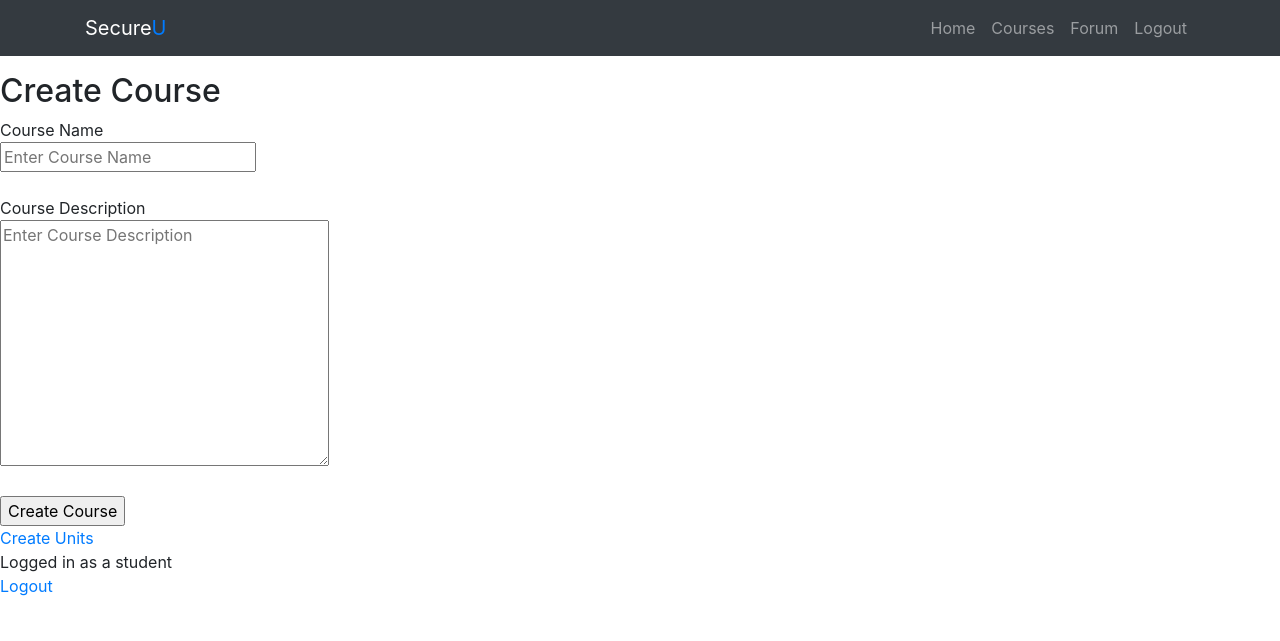
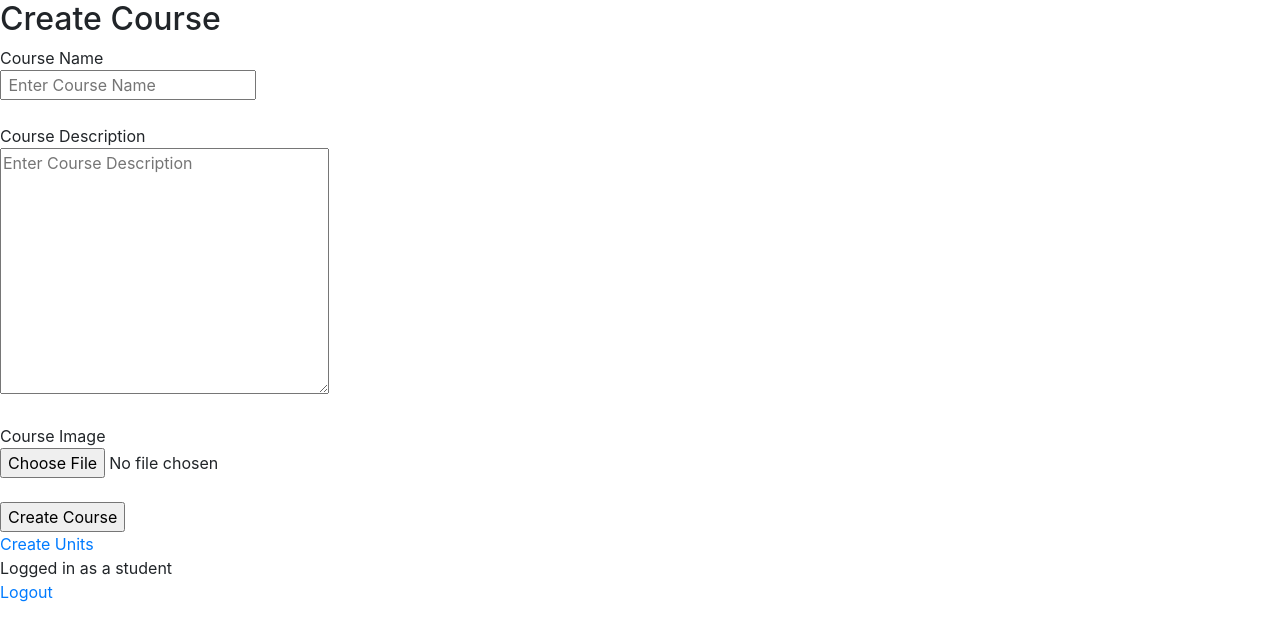
Before and after one commit to ProgrammingConfusion/SecureU, a PHP site: page /add_courses.php in a window 1280 px wide. Shown: the top 641 px of the page. Run offline with PHP 8.4, Linux system fonts and the light colour scheme; a user stored in the database is signed in.

Commit message:
attempted to add course img, not fully functional

```diff
--- a/add_courses.php
+++ b/add_courses.php
@@ -8,7 +8,10 @@ if (!isset($_SESSION["user_id"])) {
 
 $page_title = "Add Course";
 
-if (isset($_POST["create_course"])) {
+
+
+if (empty($_POST["course_img"]) && isset($_POST["create_course"])) {
+
 
     require "db_connect.php";
 
@@ -17,7 +20,69 @@ if (isset($_POST["create_course"])) {
     $user_id = $_SESSION["user_id"];
 
     $sql = "INSERT INTO `courses` (`course_id`, `course_name`, `course_desc`, `course_img`, `course_status`, `date_created`, `user_id`)
-     VALUES (NULL, '$course_name', '$course_desc', '', '', CURRENT_TIMESTAMP, '$user_id')";
+        VALUES (NULL, '$course_name', '$course_desc', 'images/secure-your-computer-large-1024x669.jpg', '', CURRENT_TIMESTAMP, '$user_id')";
+
+    if (mysqli_query($conn, $sql)) {
+        echo "New course created successfully";
+    } else {
+        echo "Error: " . $sql . "<br>" . mysqli_error($conn);
+    }
+} elseif (isset($_POST["create_course"]) && isset($_POST["course_img"])) {
+
+
+
+    require "db_connect.php";
+
+    $course_name = mysqli_real_escape_string($conn, trim($_POST["course_name"]));
+    $course_desc = mysqli_real_escape_string($conn, trim($_POST["course_desc"]));
+    $user_id = $_SESSION["user_id"];
+
+    $target_dir = "images/";
+    $course_img = $target_dir . basename($_FILES["course_img"]["name"]);
+    $uploadOk = 1;
+    $imageFileType = strtolower(pathinfo($course_img, PATHINFO_EXTENSION));
+    // Check if image file is a actual image or fake image
+    if (isset($_POST["create_course"])) {
+        $check = getimagesize($_FILES["course_img"]["tmp_name"]);
+        if ($check !== false) {
+            echo "File is an image - " . $check["mime"] . ".";
+            $uploadOk = 1;
+        } else {
+            echo "File is not an image.";
+            $uploadOk = 0;
+        }
+    }
+    // Check if file already exists
+    if (file_exists($course_img)) {
+        echo "Sorry, file already exists.";
+        $uploadOk = 0;
+    }
+    // Check file size
+    if ($_FILES["course_img"]["size"] > 5000000) {
+        echo "Sorry, your file is too large.";
+        $uploadOk = 0;
+    }
+    // Allow certain file formats
+    if (
+        $imageFileType != "jpg" && $imageFileType != "png" && $imageFileType != "jpeg"
+        && $imageFileType != "gif"
+    ) {
+        echo "Sorry, only JPG, JPEG, PNG & GIF files are allowed.";
+        $uploadOk = 0;
+    }
+    // Check if $uploadOk is set to 0 by an error
+    if ($uploadOk == 0) {
+        echo "Sorry, your file was not uploaded.";
+        // if everything is ok, try to upload file
+    } else {
+        if (move_uploaded_file($_FILES["course_img"]["tmp_name"], $course_img)) {
+            echo "The file " . basename($_FILES["course_img"]["name"]) . " has been uploaded.";
+        } else {
+            echo "Sorry, there was an error uploading your file.";
+        }
+    }
+    $sql = "INSERT INTO `courses` (`course_id`, `course_name`, `course_desc`, `course_img`, `course_status`, `date_created`, `user_id`)
+     VALUES (NULL, '$course_name', '$course_desc', '$course_img', '', CURRENT_TIMESTAMP, '$user_id')";
 
     if (mysqli_query($conn, $sql)) {
         echo "New course created successfully";
@@ -31,18 +96,21 @@ if (isset($_POST["create_course"])) {
 
 include "header.php"; ?>
 
-<?php include "navbar.php"; ?>
+<!-- <?php include "navbar.php"; ?> -->
 
 <h2> Create Course</h2>
 
-<form action="add_courses.php" method="post">
-
-    Course Name <br>
-    <input type="text" name=course_name placeholder="Enter Course Name"> <br>
+<form action="add_courses.php" method="post" enctype="multipart/form-data"> Course Name <br>
+    <input type="text" name=course_name placeholder=" Enter Course Name"> <br>
     <br>
 
     Course Description <br>
     <textarea name="course_desc" placeholder="Enter Course Description" cols="30" rows="10"></textarea><br>
+    <br>
+
+    Course Image <br>
+    <input type="file" name="course_img" id="course_img">
+    <br>
     <br>
 
 
--- a/db_connect.php
+++ b/db_connect.php
@@ -1,7 +1,7 @@
 <?php
 $servername = "localhost";
 $user = "root";
-$password = "";
+$password = "root";
 $dbname = "secureu";
 
 // Create connection
```
Also changed, not shown: images/secure-your-computer-large-1024x669.jpg (added), 2 other files.
